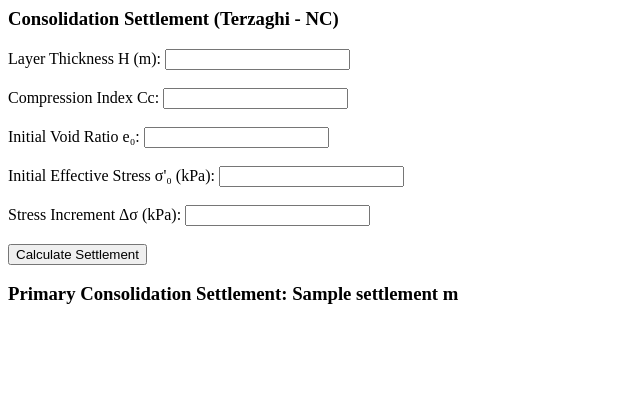
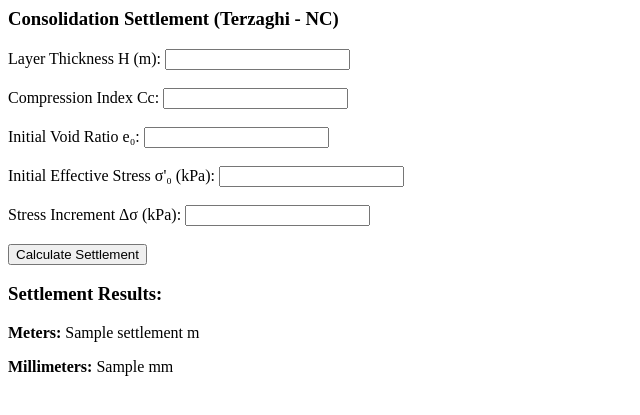
Before and after one commit to Chrisarrior79/soil-lab-analyzer, a Flask app: template templates/index.html in a window 1280 px wide. Shown: the top 415 px of the page, without its empty margins (0-640 px from the left). Run offline with Flask 3, Linux system fonts and the light colour scheme; the template is opened without the code that fills it: most values are stand-ins (such as "Sample title", 1, 10 or a date in 2020).

Commit message:
Add more options to see results

```diff
--- a/main.py
+++ b/main.py
@@ -7,6 +7,7 @@ app = Flask(__name__)
 def home():
 
     settlement = None
+    settlement_mm = None
 
     if request.method == "POST":
 
@@ -16,11 +17,15 @@ def home():
         sigma0 = float(request.form["sigma0"])
         delta_sigma = float(request.form["delta_sigma"])
 
-        settlement = calculate_primary_consolidation(
+        settlement, settlement_mm = calculate_primary_consolidation(
             H, Cc, e0, sigma0, delta_sigma
         )
 
-    return render_template("index.html", settlement=settlement)
+    return render_template(
+        "index.html",
+        settlement=settlement,
+        settlement_mm=settlement_mm
+    )
 
 
 if __name__ == "__main__":
--- a/templates/index.html
+++ b/templates/index.html
@@ -25,5 +25,10 @@
 </form>
 
 {% if settlement %}
-    <h3>Primary Consolidation Settlement: {{ settlement }} m</h3>
+    <h3>Settlement Results:</h3>
+
+    <p><b>Meters:</b> {{ settlement }} m</p>
+
+    <p><b>Millimeters:</b> {{ settlement_mm }} mm</p>
+
 {% endif %}
```
Also changed, not shown: settlement.py (+10 -3 lines).
